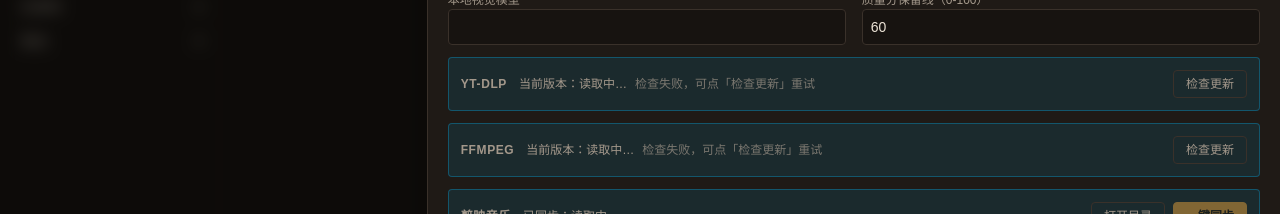
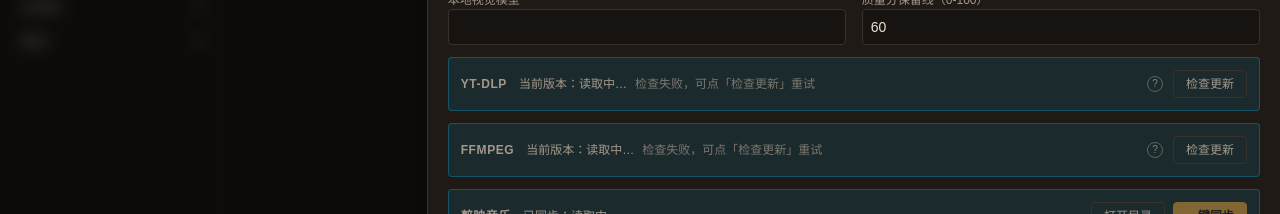
Before and after one commit to evachxji/build_douyin_acount, a React app in the folder frontend/: page / in a window 1280 px wide. Both pictures are taken after a click on the button "设置". Shown: the part 234-448 px from the top of the page. Built offline with nearby package versions, Linux system fonts and the light colour scheme; the HTML template or start-up script is replaced by a standard one.

Commit message:
feat(设置): yt-dlp/FFmpeg 卡片「检查更新」左侧加问号浮窗——悬停说明组件在程序中的作用
Co-Authored-By: Claude Fable 5 <noreply@anthropic.com>

```diff
--- a/frontend/src/components/settings/SettingsDrawer.tsx
+++ b/frontend/src/components/settings/SettingsDrawer.tsx
@@ -215,6 +215,20 @@ function CloudModelInput({
       </div>
       {error && <p className="mt-1 text-xs text-bad">{error}</p>}
     </div>
+  );
+}
+
+/** 问号浮窗：hover 显示组件作用说明（工具卡片按钮左侧的轻量帮助）。 */
+function HelpTip({ text }: { text: string }) {
+  return (
+    <span className="group relative flex h-7 w-5 items-center justify-center">
+      <span className="flex h-4 w-4 cursor-help items-center justify-center rounded-full border border-mute/50 text-[10px] leading-none text-mute/80">
+        ?
+      </span>
+      <span className="pointer-events-none absolute right-0 top-full z-50 mt-1 hidden w-72 rounded border border-line bg-ink p-2.5 text-left text-[11px] font-normal normal-case leading-relaxed tracking-normal text-paper/90 shadow-xl group-hover:block">
+        {text}
+      </span>
+    </span>
   );
 }
 
@@ -849,7 +863,8 @@ export function SettingsDrawer({
                   <span className="ml-2 text-mute/70">检查失败，可点「检查更新」重试</span>
                 )}
               </p>
-              <div className="flex gap-2">
+              <div className="flex items-center gap-2">
+                <HelpTip text="视频下载器。采集任务用它把 TikTok / Instagram Reels 视频下载到本地素材库。程序已内置，无需自行安装；发现新版本时可一键更新。" />
                 <button
                   type="button"
                   disabled={ytdlpChecking || ytdlpActive}
@@ -917,7 +932,8 @@ export function SettingsDrawer({
                   <span className="ml-2 text-mute/70">检查失败，可点「检查更新」重试</span>
                 )}
               </p>
-              <div className="flex gap-2">
+              <div className="flex items-center gap-2">
+                <HelpTip text="音视频处理工具。AI 分析的视频抽帧、素材封面生成、时长探测、「添加音乐」合成都由它完成。程序已内置，无需自行安装；发现新版本时可一键更新。" />
                 <button
                   type="button"
                   disabled={ffmpegChecking || ffmpegActive}
```
